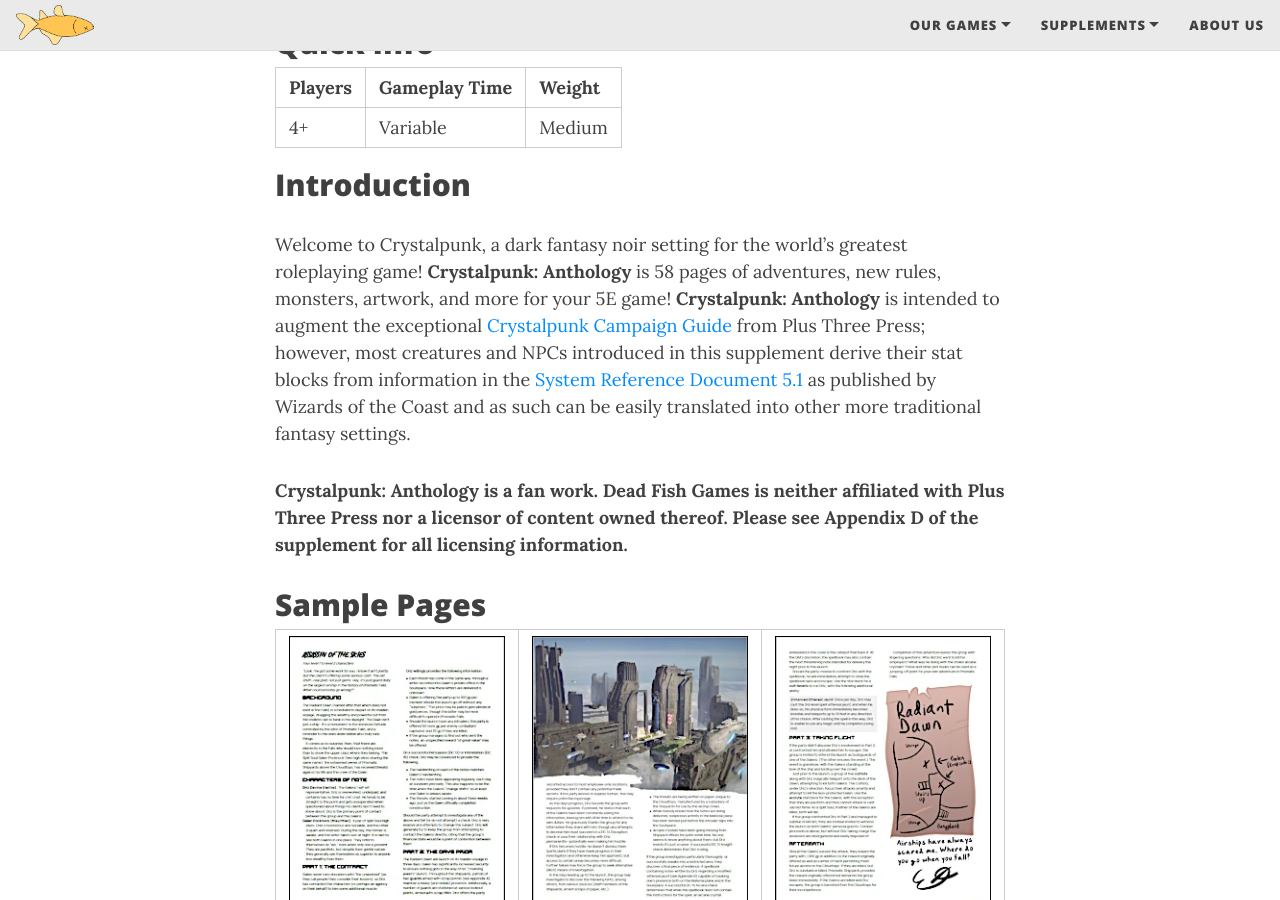
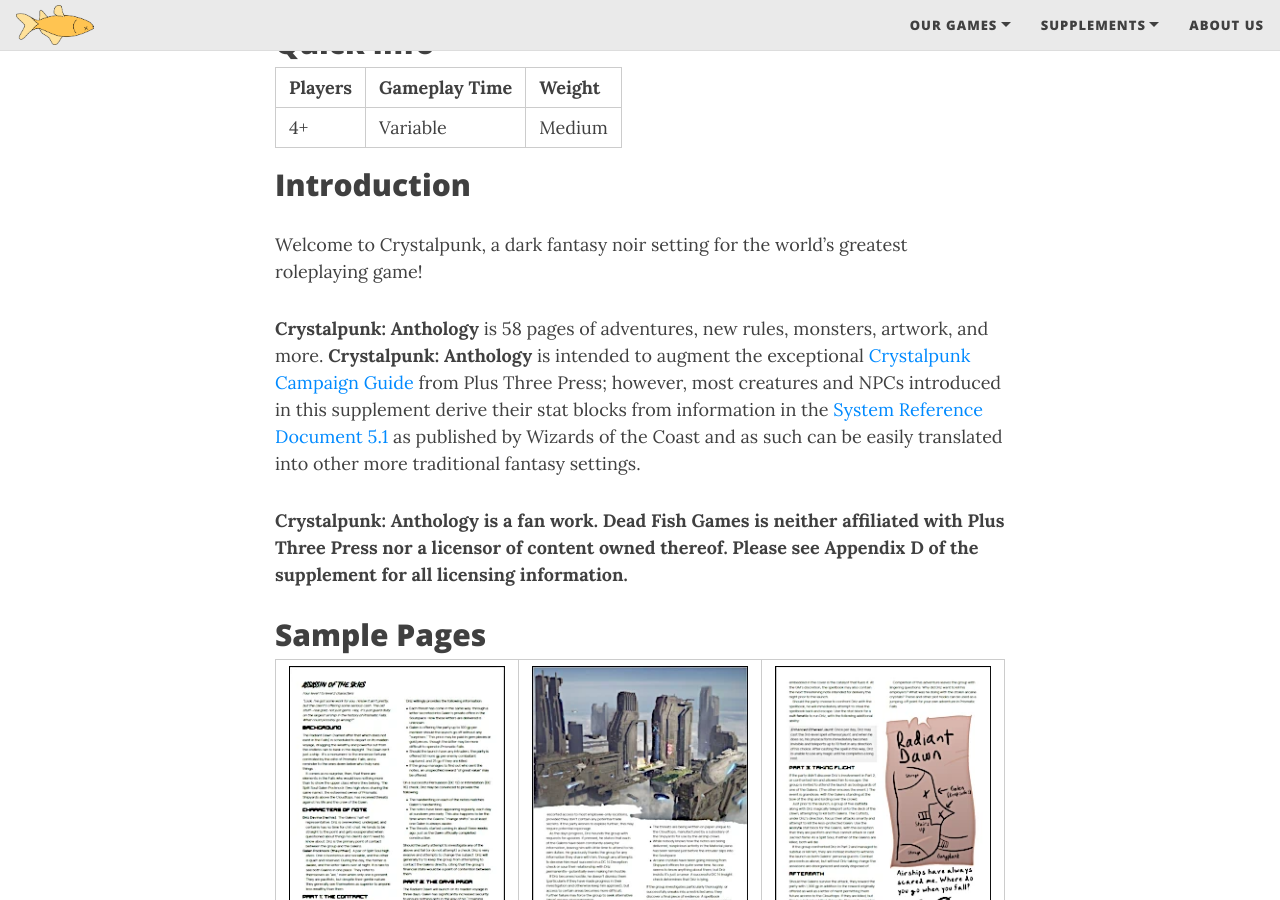
Before and after one commit to Dead-Fish-Games/deadfish.games, a Jekyll site: the page built from anthology.md, in a window 1280 px wide and 900 px high, scrolled down 691 px. Built offline with Jekyll 4.4.1, drawn with Linux system fonts in a browser that asks for light colours; nearby versions of some CDN libraries.

Commit message:
Update anthology.md

```diff
--- a/anthology.md
+++ b/anthology.md
@@ -13,7 +13,9 @@
 
 ## Introduction
 
-Welcome to Crystalpunk, a dark fantasy noir setting for the world's greatest roleplaying game! **Crystalpunk: Anthology** is 58 pages of adventures, new rules, monsters, artwork, and more for your 5E game! **Crystalpunk: Anthology** is intended to augment the exceptional [Crystalpunk Campaign Guide](https://plusthreepress.com/)  from Plus Three Press; however, most creatures and NPCs introduced in this supplement derive their stat blocks from information in the [System Reference Document 5.1](https://dnd.wizards.com/articles/features/systems-reference-document-srd) as published by Wizards of the Coast and as such can be easily translated into other more traditional fantasy settings.
+Welcome to Crystalpunk, a dark fantasy noir setting for the world's greatest roleplaying game!
+
+**Crystalpunk: Anthology** is 58 pages of adventures, new rules, monsters, artwork, and more. **Crystalpunk: Anthology** is intended to augment the exceptional [Crystalpunk Campaign Guide](https://plusthreepress.com/) from Plus Three Press; however, most creatures and NPCs introduced in this supplement derive their stat blocks from information in the [System Reference Document 5.1](https://dnd.wizards.com/articles/features/systems-reference-document-srd) as published by Wizards of the Coast and as such can be easily translated into other more traditional fantasy settings.
 
 **Crystalpunk: Anthology is a fan work. Dead Fish Games is neither affiliated with Plus Three Press nor a licensor of content owned thereof. Please see Appendix D of the supplement for all licensing information.**
 
```
